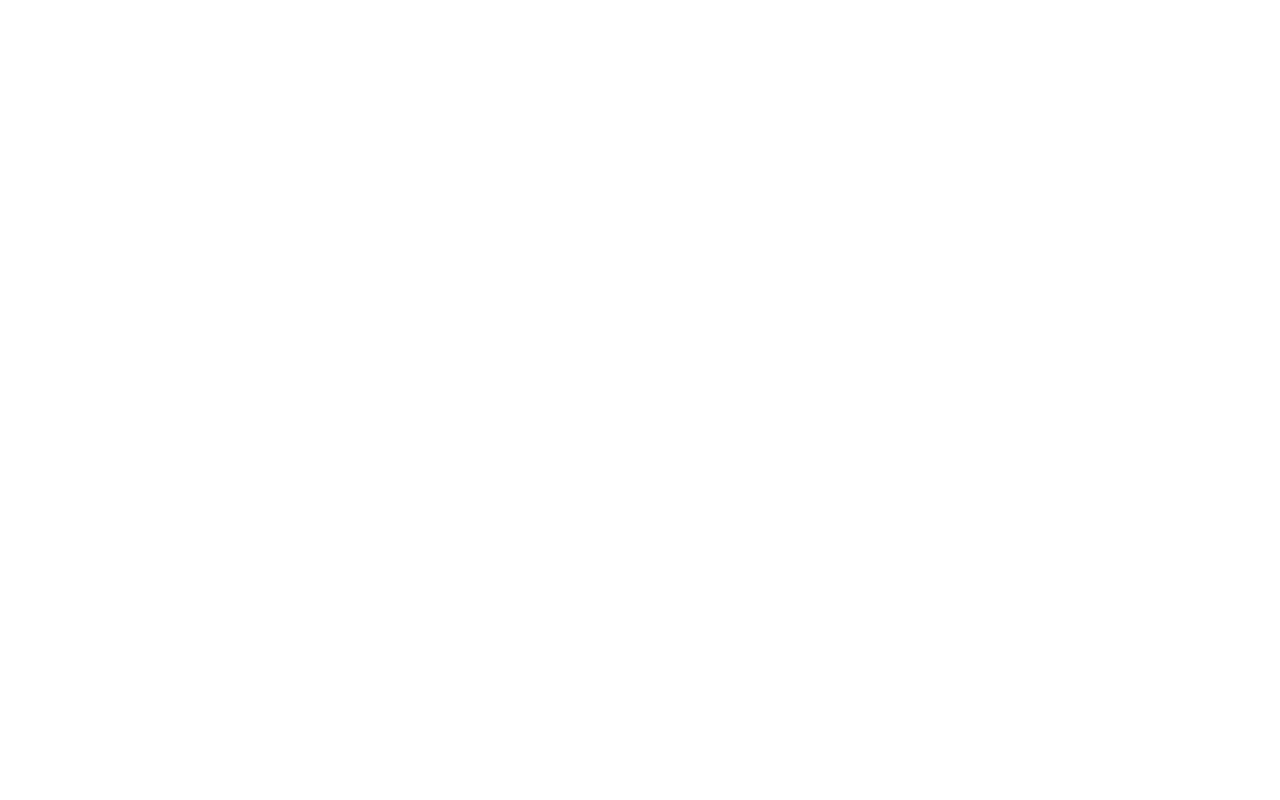
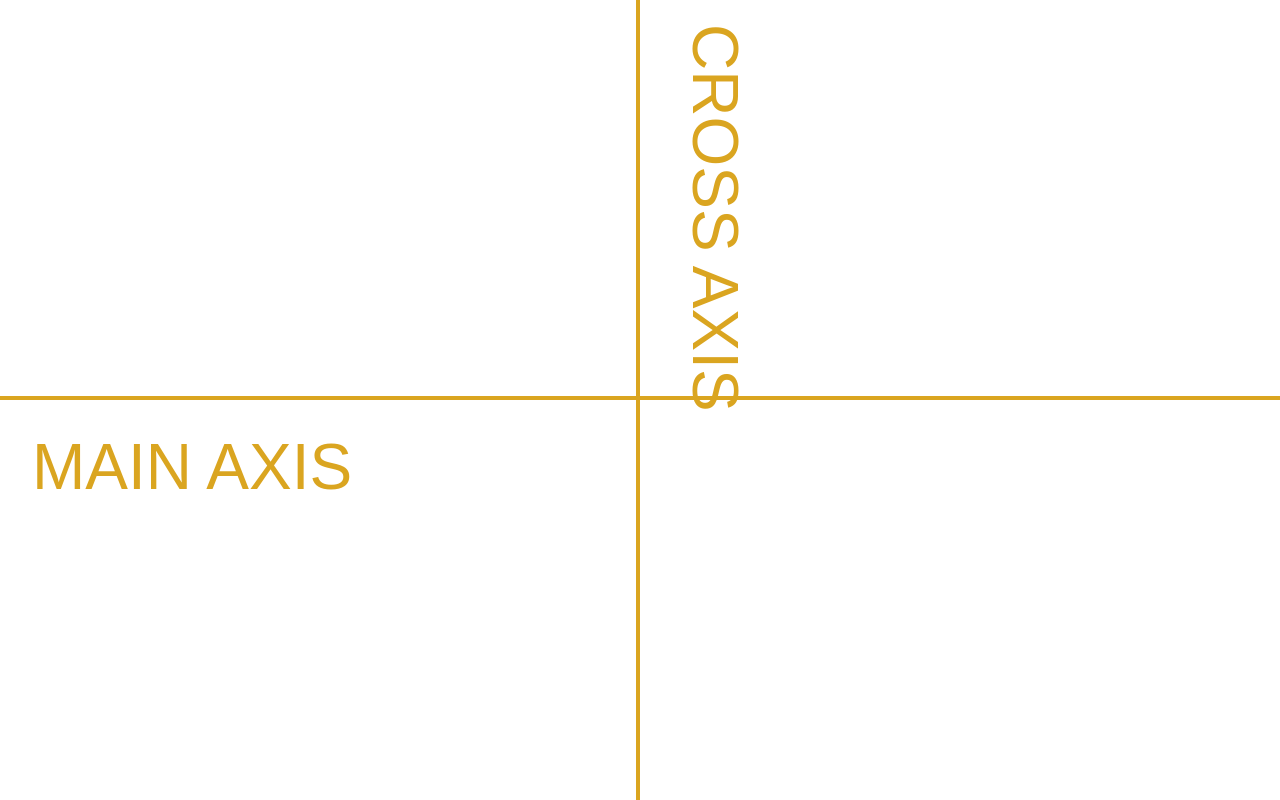
Before and after one commit to CSSclasses/_course-flexbox, a plain HTML site: page index.html in a window 1280 px wide. Drawn offline with Linux system fonts and the light colour scheme.

Commit message:
Add styling for overlay axes

```diff
--- a/styles.css
+++ b/styles.css
@@ -28,6 +28,7 @@ body {
   font-family: sans-serif;
   text-align: center;
   font-size: 4em;
+  position: relative;
 }
 
 [class^="container__el"] { padding: 1rem; }
@@ -53,6 +54,45 @@ body {
 .container__el10 { background-color: #1E1E20; }
 
 .container {
-  height: 100vh;
+  min-height: 100vh; /* viewport height*/
   /* We will start writing Flexbox in here */
 }
+
+.axis {
+  background-color: goldenrod;
+  position: absolute;
+  z-index: 10;
+  color: goldenrod;
+}
+
+.axis--horizontal {
+  min-width: 100vw;
+  width: 100%;
+  height: 4px;
+  top: calc(50% - 4px);
+}
+
+.axis--horizontal::before {
+  content: 'MAIN AXIS';
+  left: 2rem;
+  position: absolute;
+  top: calc(50% + 2rem);
+}
+
+.axis--vertical {
+  min-height: 100vh;
+  height: 100%;
+  width: 4px;
+  left: calc(50% - 4px);
+  top: 0;
+}
+
+.axis--vertical::before {
+  content: 'CROSS AXIS';
+  left: calc(50% + -8rem);
+  position: absolute;
+  text-align: left;
+  top: 12rem;
+  transform: rotate(90deg);
+  width: 410px;
+}
```
